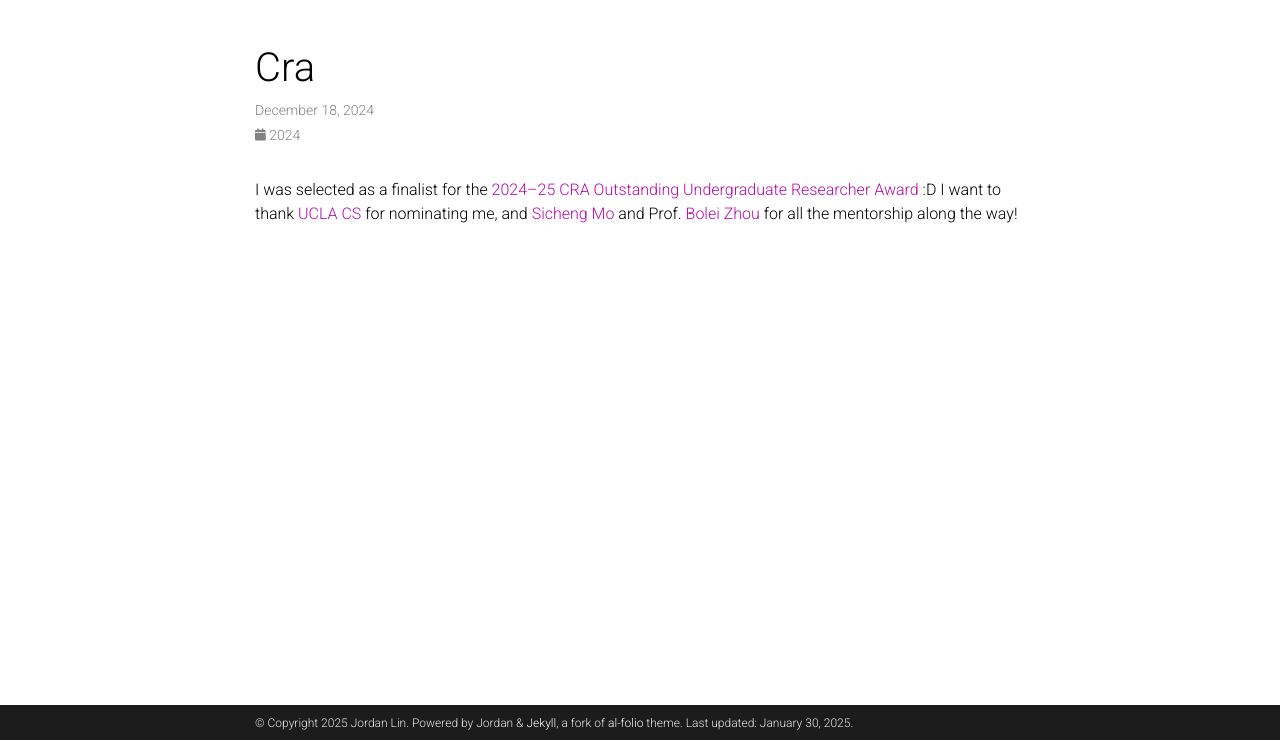
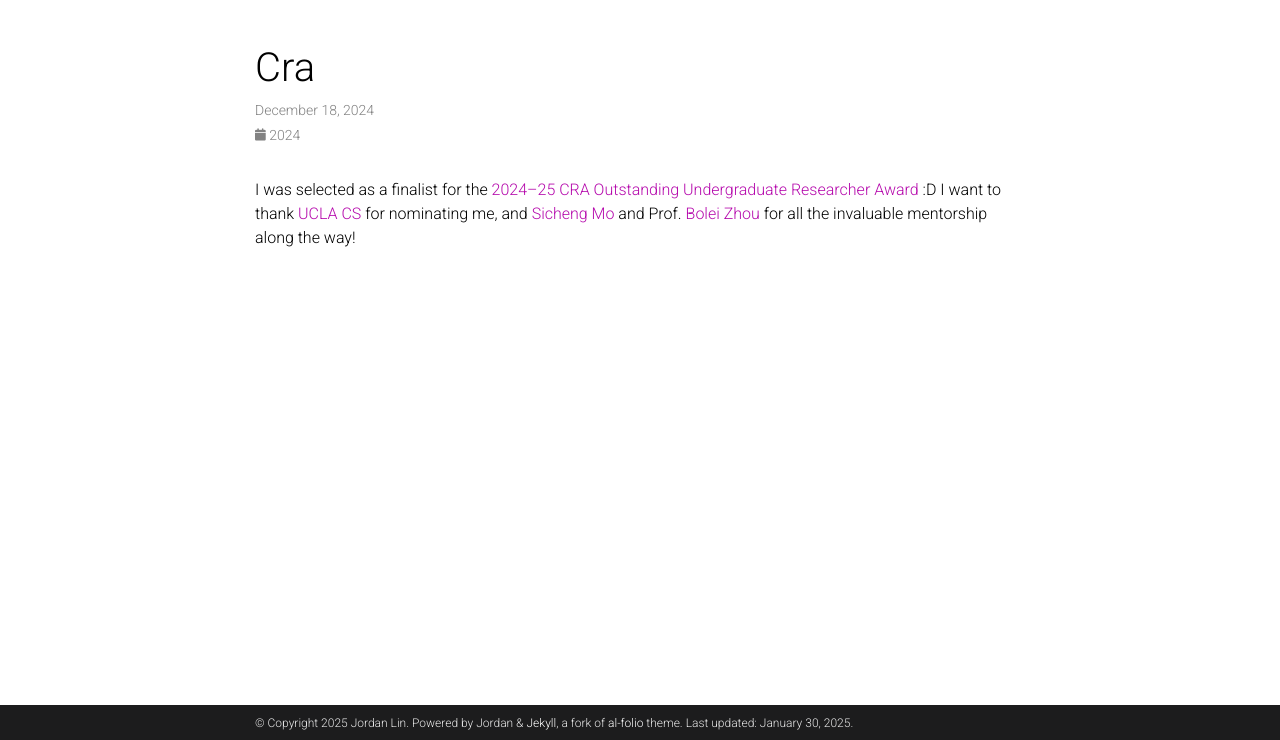
Before and after one commit to kuanhenglin/kuanhenglin.github.io, a Jekyll site: the page built from _news/cra.md, in a window 1280 px wide, cut to the strip 160-900 px from the top of the page. Built offline with Jekyll 4.4.1, drawn with Linux system fonts in a browser that asks for light colours; comment, search, counter and statistics services are not loaded; a style sheet for code colours, icons or effects is not loaded.

Commit message:
Minor updates

```diff
--- a/_news/cra.md
+++ b/_news/cra.md
@@ -5,4 +5,4 @@
 related_posts: false
 ---
 
-I was selected as a finalist for the [2024&ndash;25 CRA Outstanding Undergraduate Researcher Award](https://cra.org/crae/awards/cra-outstanding-undergraduate-researchers/) :D I want to thank [UCLA CS](https://www.cs.ucla.edu/) for nominating me, and [Sicheng Mo](https://sichengmo.github.io/) and Prof. [Bolei Zhou](https://boleizhou.github.io/) for all the mentorship along the way!
+I was selected as a finalist for the [2024&ndash;25 CRA Outstanding Undergraduate Researcher Award](https://cra.org/about/awards/outstanding-undergraduate-researcher-award/) :D I want to thank [UCLA CS](https://www.cs.ucla.edu/) for nominating me, and [Sicheng Mo](https://sichengmo.github.io/) and Prof. [Bolei Zhou](https://boleizhou.github.io/) for all the invaluable mentorship along the way!
```
Also changed, not shown: _pages/about.md (+1 -1 lines).
